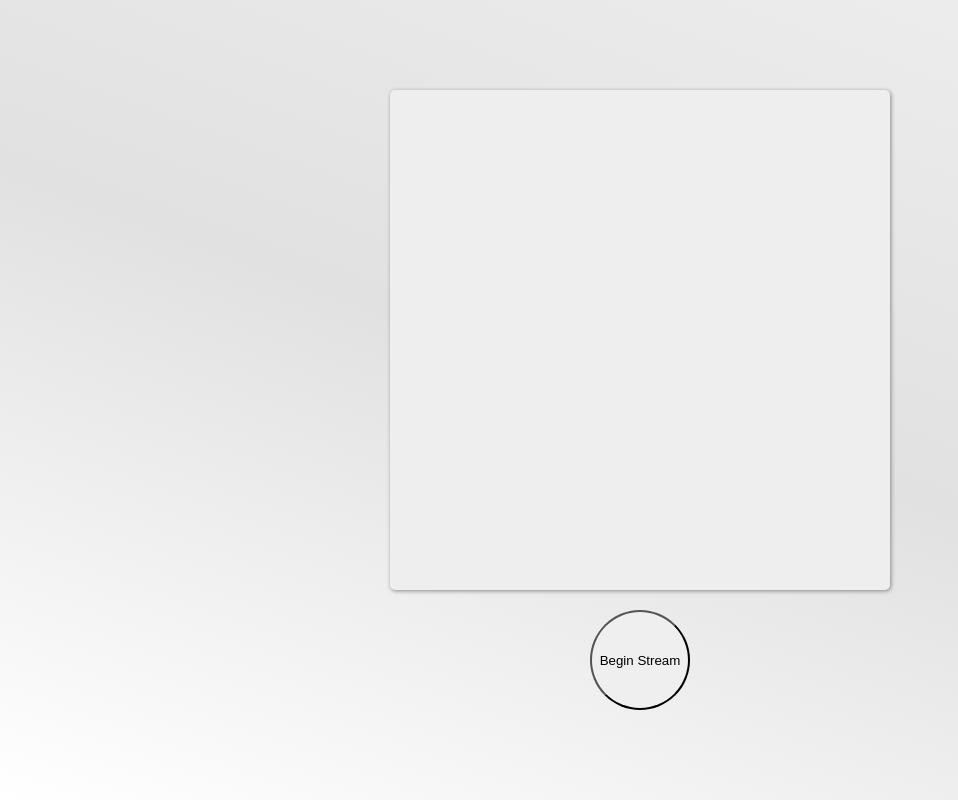
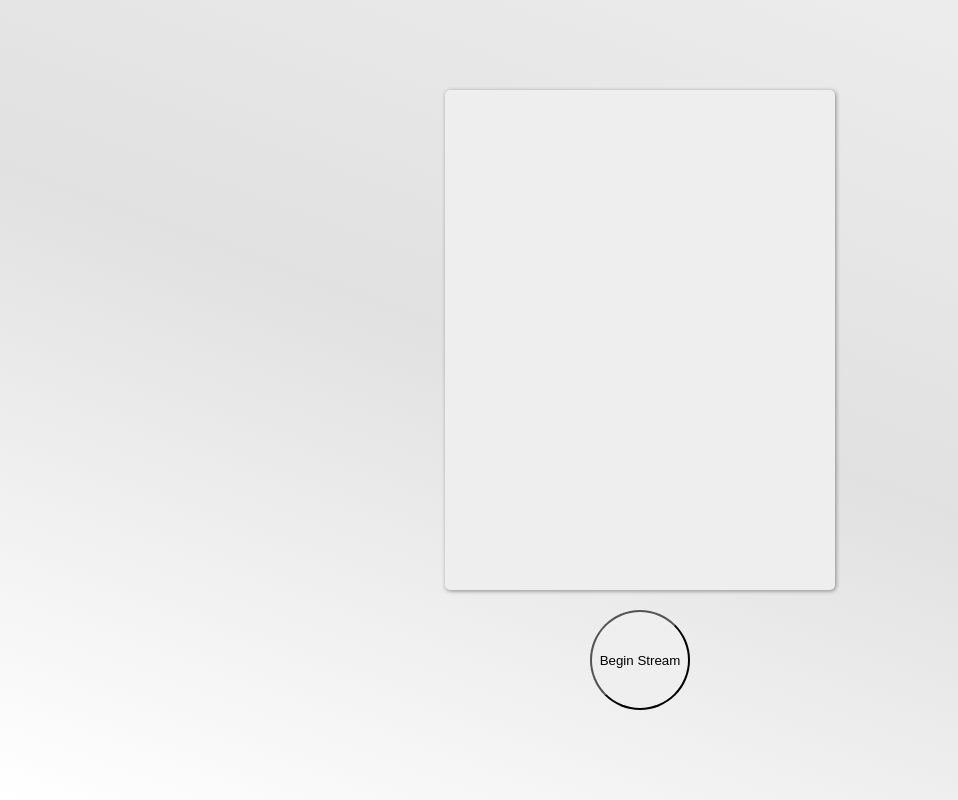
Before and after one commit to Bruhmanishe/VideoStream__android0.0.1v, a plain HTML site: page index.html in a window 1280 px wide. Shown: the whole page, without its empty margins (0-958 px from the left). Drawn offline with Linux system fonts and the light colour scheme.

Commit message:
Update index.html

```diff
--- a/index.html
+++ b/index.html
@@ -9,7 +9,7 @@
   </head>
   <body>
     <div class="wrapper">
-      <video id="video" width="500" height="500" autoplay noStream></video>
+      <video id="video" width="390" height="500" autoplay noStream></video>
       <button onclick="startCamera()" id="button">Begin Stream</button>
       <div id="errorDiv"></div>
     </div>
```
